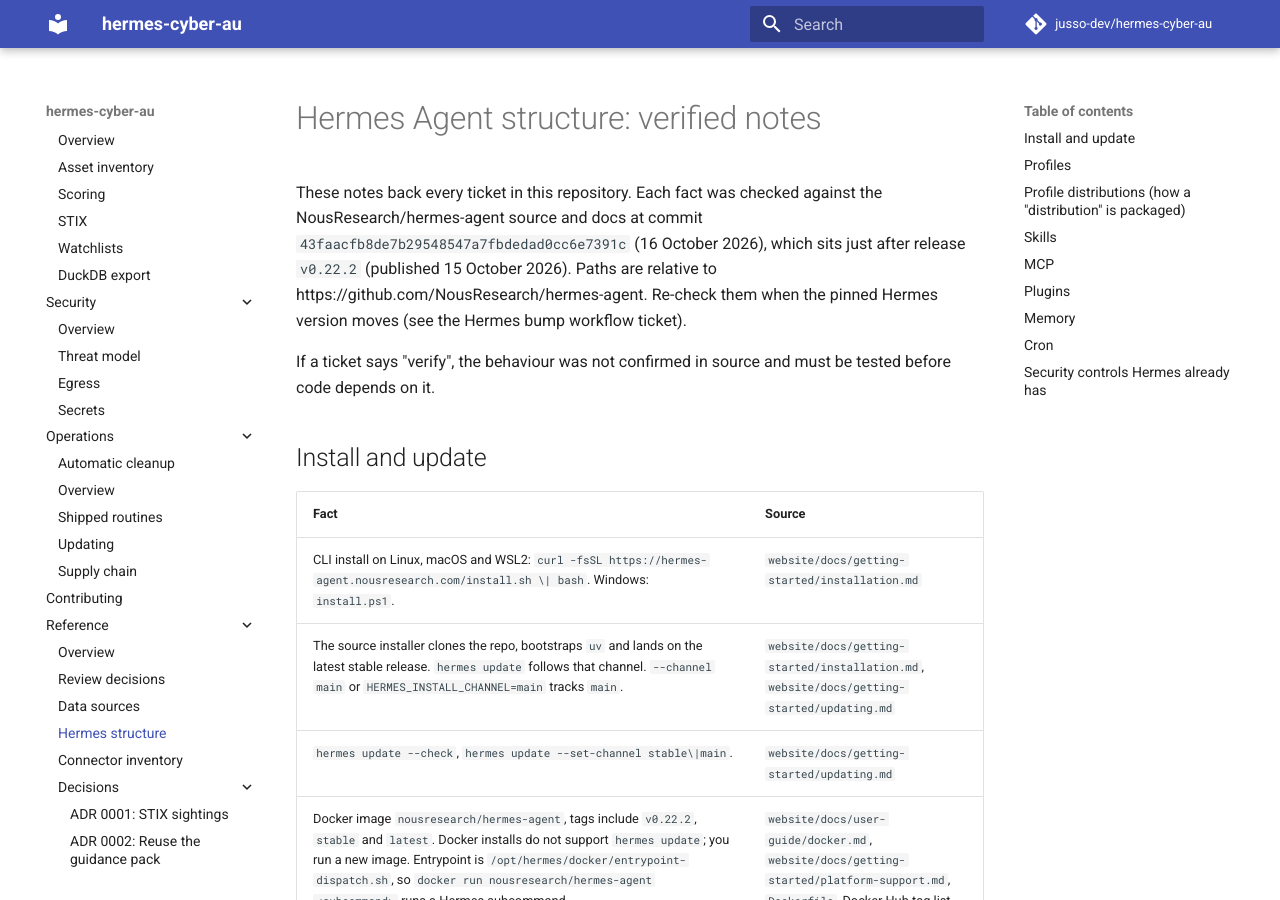
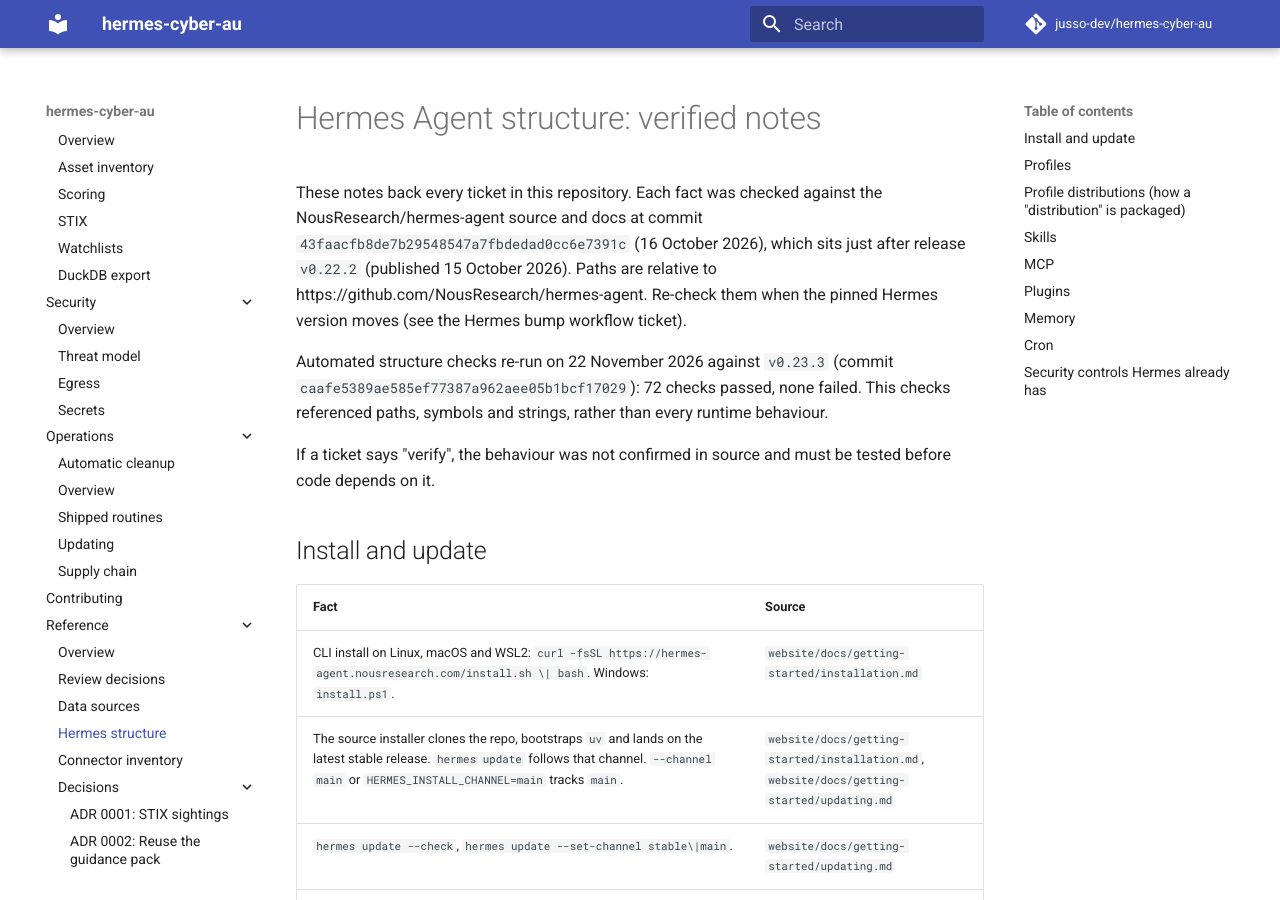
Before and after one commit to jusso-dev/hermes-cyber-au, an MkDocs documentation site: the page built from docs/research/hermes-structure.md, in a window 1280 px wide and 900 px high. Built offline with MkDocs 1.6.1 and Material for MkDocs 9.7.7, drawn with Linux system fonts in a browser that asks for light colours; comment, search, counter and statistics services are not loaded.

Commit message:
fix(ci): refresh complete Hermes v0.23.3 pins

```diff
--- a/distribution.yaml
+++ b/distribution.yaml
@@ -1,7 +1,7 @@
 name: cyber-au
 version: 0.1.0
 description: "Hermes Agent distribution for Australian cyber security teams: ASD guidance, AU and global threat intel, triage and reporting skills."
-hermes_requires: ">=0.23.0"
+hermes_requires: ">=0.23.3"
 author: "Justin Middler"
 license: "Apache-2.0"
 distribution_owned:
--- a/docs/research/hermes-structure.md
+++ b/docs/research/hermes-structure.md
@@ -5,6 +5,10 @@ NousResearch/hermes-agent source and docs at commit `43faacfb8de7b29548547a7fbde
 (16 October 2026), which sits just after release `v0.22.2` (published 15 October 2026).
 Paths are relative to https://github.com/NousResearch/hermes-agent. Re-check them when
 the pinned Hermes version moves (see the Hermes bump workflow ticket).
+
+Automated structure checks re-run on 22 November 2026 against `v0.23.3`
+(commit `caafe5389ae585ef77387a962aee05b1bcf17029`): 72 checks passed, none failed.
+This checks referenced paths, symbols and strings, rather than every runtime behaviour.
 
 If a ticket says "verify", the behaviour was not confirmed in source and must be tested
 before code depends on it.
```
Also changed, not shown: docker/README.md (+2 -2 lines), docs/getting-started/codespaces.md (+1 -1 lines), 5 other files.
